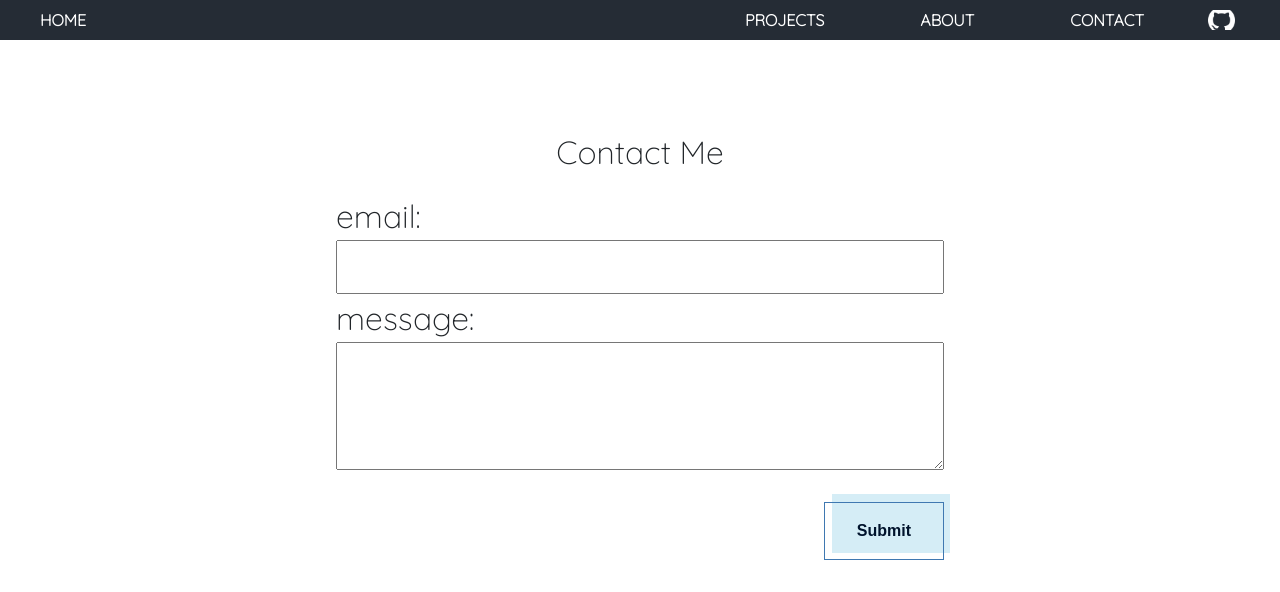
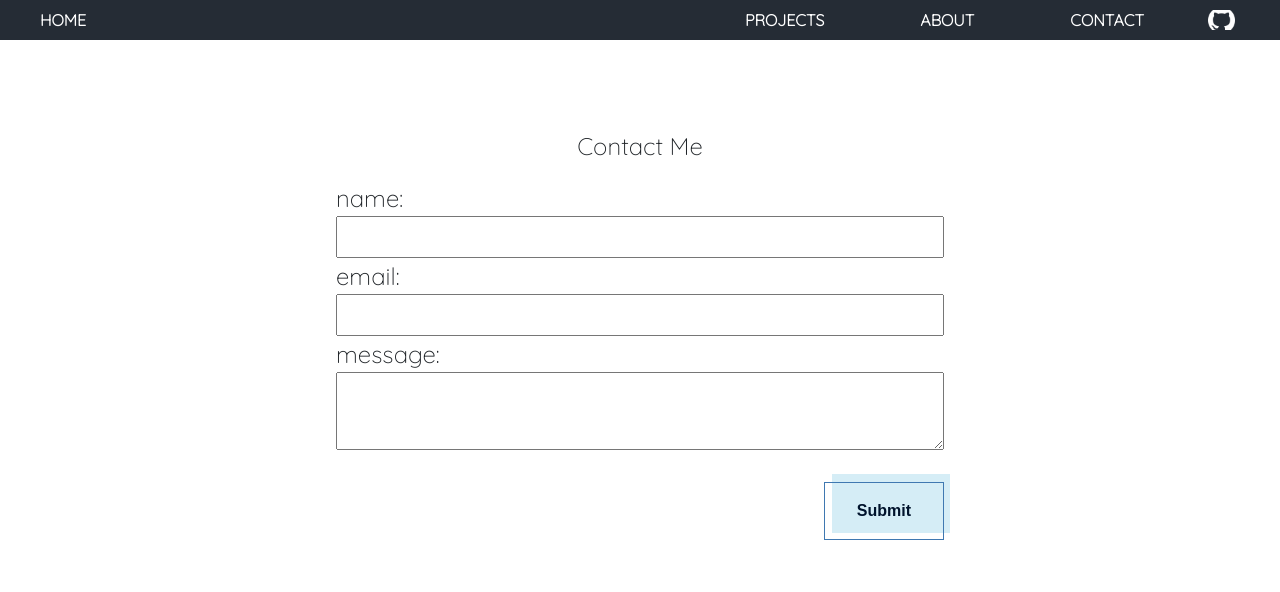
Before and after one commit to em-twines/ProfessionalWebsite, a React (Create React App) app: page /contact in a window 1280 px wide. Shown: the top 592 px of the page. Built offline with nearby package versions, Linux system fonts and the light colour scheme.

Commit message:
modified form in contact.jsx

```diff
--- a/src/App.scss
+++ b/src/App.scss
@@ -1674,7 +1674,7 @@ a:hover {
     justify-content: center;
     text-align: center;
     padding-top: 8rem;
-    font-size: 2rem;
+    font-size: 1.5rem;
   }
 
   .form {
--- a/src/pages/Contact.jsx
+++ b/src/pages/Contact.jsx
@@ -1,10 +1,9 @@
-import React, { useState , useRef} from "react";
-import emailjs from '@emailjs/browser';
-
+import React, { useState, useRef } from "react";
+import emailjs from "@emailjs/browser";
 
 export default function Contact() {
-  const [email, setEmail] = useState("");
-  const [message, setMessage] = useState("");
+  // const [email, setEmail] = useState("");
+  // const [message, setMessage] = useState("");
   // const [newContactAttempt, setNewContactAttempt] = useState("");
   const form = useRef();
   // async function addNewContactAttempt() {
@@ -20,12 +19,21 @@ export default function Contact() {
   function handleSubmit(event) {
     event.preventDefault();
 
-    emailjs.sendForm(process.env.SERVICE_ID, process.env.TEMPLATE_ID, form.current, process.env.PUBLIC_KEY)
-    .then(function(response) {
-       console.log('SUCCESS!', response.status, response.text);
-    }, function(error) {
-       console.log('FAILED...', error);
-    });
+    emailjs
+      .sendForm(
+        process.env.SERVICE_ID,
+        process.env.TEMPLATE_ID,
+        form.current,
+        process.env.PUBLIC_KEY
+      )
+      .then(
+        function (response) {
+          console.log("SUCCESS!", response.status, response.text);
+        },
+        function (error) {
+          console.log("FAILED...", error);
+        }
+      );
     // let newContactAttempt = {
     //   email: email,
     //   message: message,
@@ -33,36 +41,26 @@ export default function Contact() {
     // console.log(newContactAttempt);
     // setNewContactAttempt(newContactAttempt);
     // addNewContactAttempt(newContactAttempt);
-    setEmail("");
-    setMessage("");
+    // setEmail("");
+    // setMessage("");
   }
 
   return (
-    <div className = 'contact-me'>
-      <div >Contact Me</div>
-      <form ref={form} className = "form" onSubmit={handleSubmit}>
+    <div className="contact-me">
+      <div>Contact Me</div>
+      <form ref={form} className="form" onSubmit={handleSubmit}>
+        <label>name:</label>
+        <input type="text" name="user_name"/>
         <label>email:</label>
-        <input
-          type="text"
-          onChange={(event) => setEmail(event.target.value)}
-          required
-          value={email}
-        ></input>
+        <input type="email" name="user_email"></input>
         <label>message:</label>
-        <textarea
-          className="text-area"
-          type="text" rows="5" cols="40"
-          onChange={(event) => setMessage(event.target.value)}
-          required
-          value={message}
-        ></textarea>
+        <textarea name="message" required></textarea>
         <div className="submit-button">
-          <button className="button-51 font-link " type="submit">
+          <button className="button-51 font-link " type="submit" value="Send">
             Submit
           </button>
         </div>
       </form>
-
     </div>
   );
 }
```
